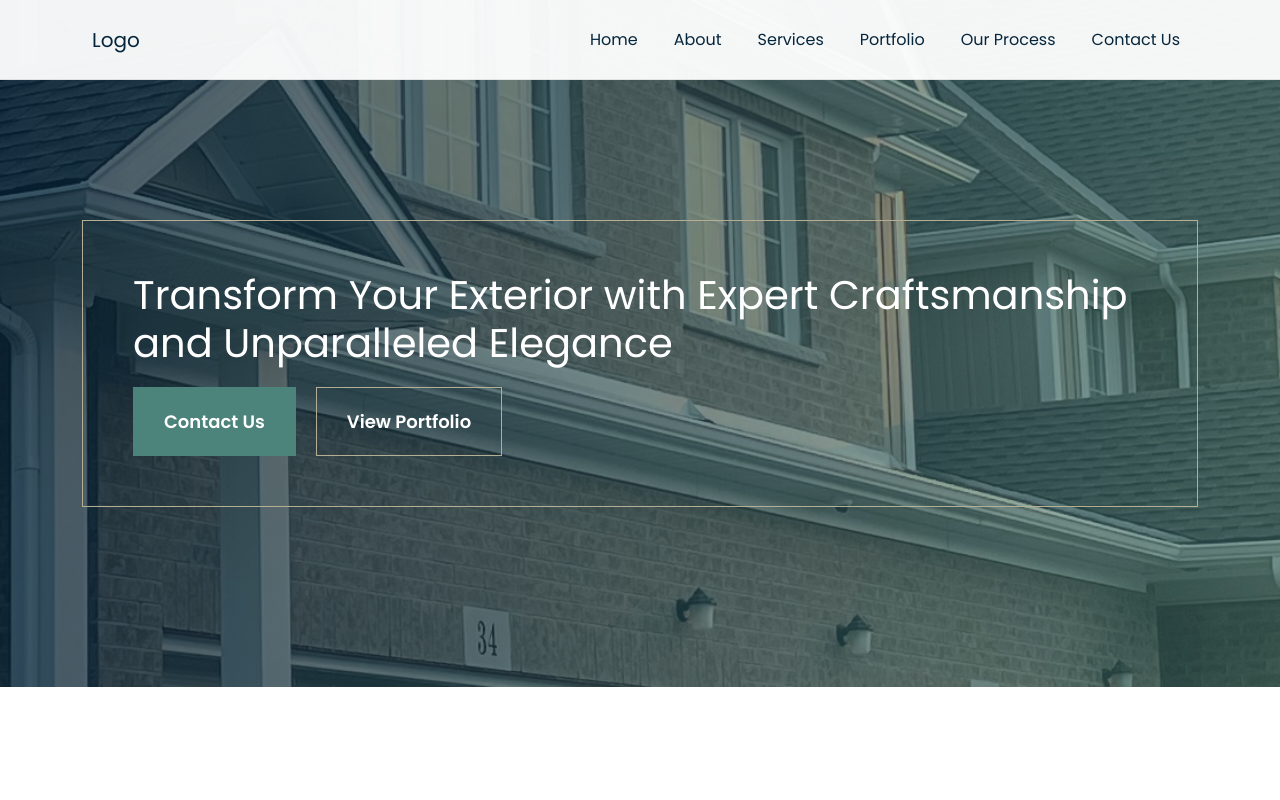
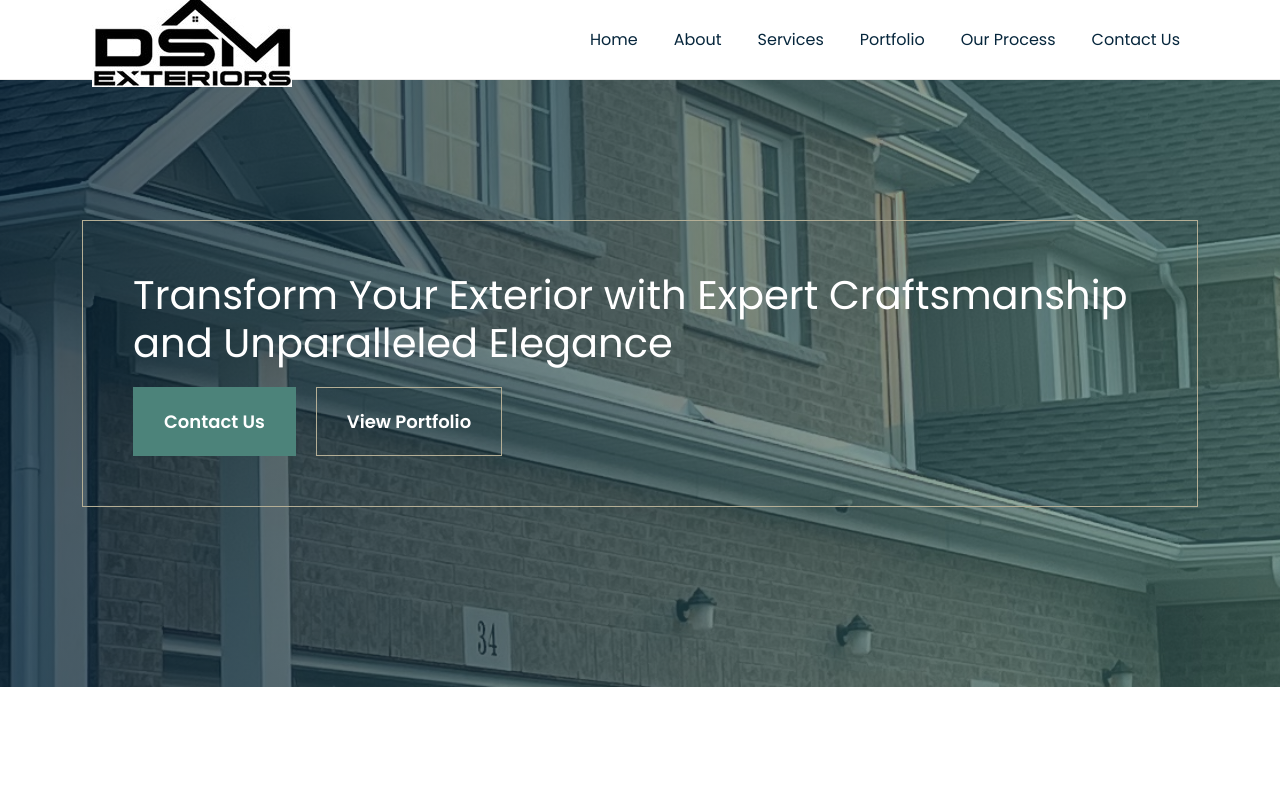
Before and after one commit to dsmexteriors/dsm, a Next.js app: page / in a window 1280 px wide. Shown: the top 800 px of the page. Built offline with nearby package versions, Linux system fonts and the light colour scheme.

Commit message:
client updates

```diff
--- a/components/shared/footer/Footer.tsx
+++ b/components/shared/footer/Footer.tsx
@@ -10,7 +10,7 @@ export default function Footer() {
         <Container>
           <Row className="d-flex">
             <Col lg="6">
-              <p>Address goes here | P: 289 936 0708 | E: matejkozul23@gmail.com</p>
+              <p>P: (289) 968-3363 | E: info@dsmexteriors.ca</p>
               <p className={styles.siteLink}>
                 <a href="https://infused.agency">Niagara web design</a> by Infused Agency
               </p>
--- a/components/shared/nav/Navigation.module.scss
+++ b/components/shared/nav/Navigation.module.scss
@@ -12,7 +12,7 @@
   }
   .fixed-top {
     height: 80px;
-    background: rgba($white, 0.95) !important;
+    background: $white !important;
     border-bottom: 1px solid rgba($black, 0.1);
     @include bp-tablet-sm {
       height: inherit;
--- a/components/shared/nav/Navigation.tsx
+++ b/components/shared/nav/Navigation.tsx
@@ -1,8 +1,11 @@
 import Container from "react-bootstrap/Container";
 import Nav from "react-bootstrap/Nav";
 import Navbar from "react-bootstrap/Navbar";
+import Image from "next/image";
 
 import styles from "./Navigation.module.scss";
+
+import logo from "../../../public/logo.jpg";
 
 const navItems = [
   {
@@ -36,7 +39,9 @@ export default function Navigation() {
     <div className={styles.nav}>
       <Navbar className={`fixed-top ${styles["fixed-top"]}`} bg="light" expand="lg">
         <Container>
-          <Navbar.Brand href="/">Logo</Navbar.Brand>
+          <Navbar.Brand href="/">
+            <Image className="img-fluid" src={logo} width={200} height={94} alt="logo" />
+          </Navbar.Brand>
           <Navbar.Toggle aria-controls="basic-navbar-nav" />
           <Navbar.Collapse id="basic-navbar-nav">
             <Nav className="ms-auto">
```
Also changed, not shown: public/logo.jpg (added), public/logo.png (added).
